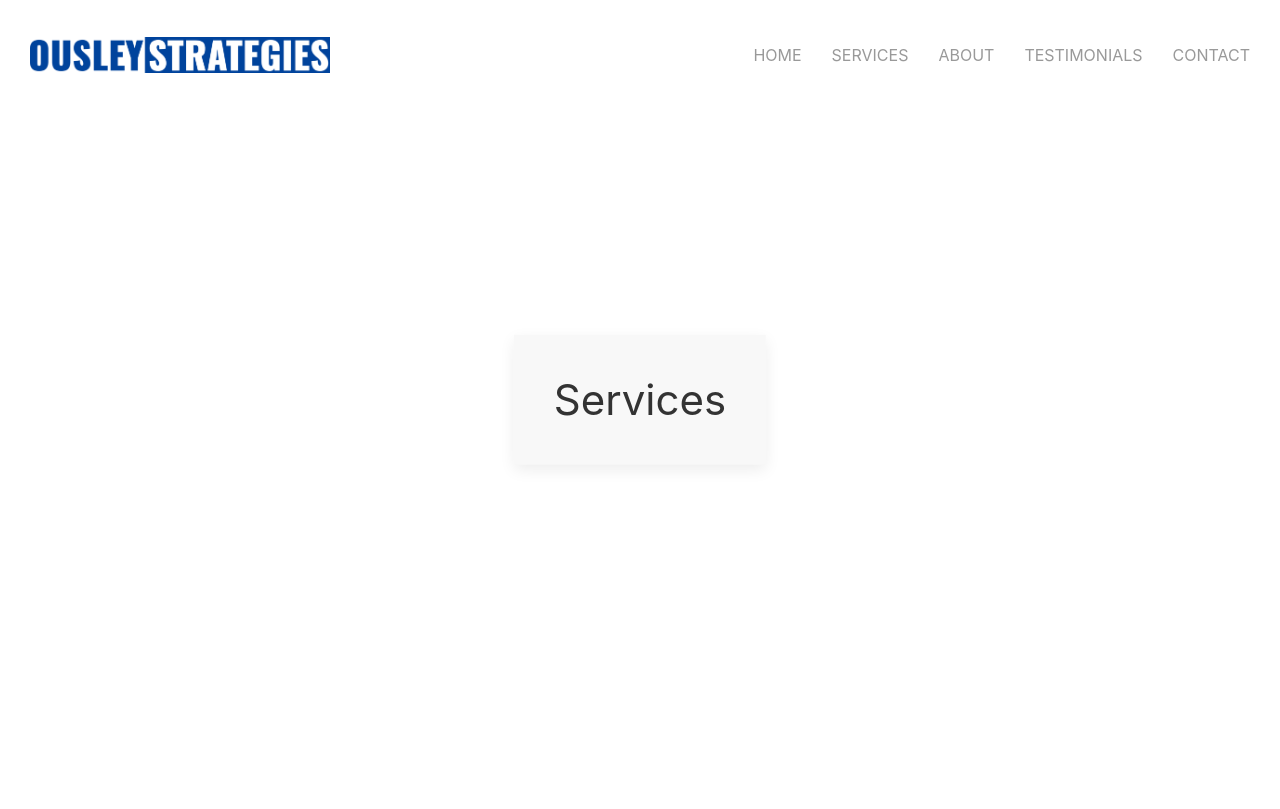
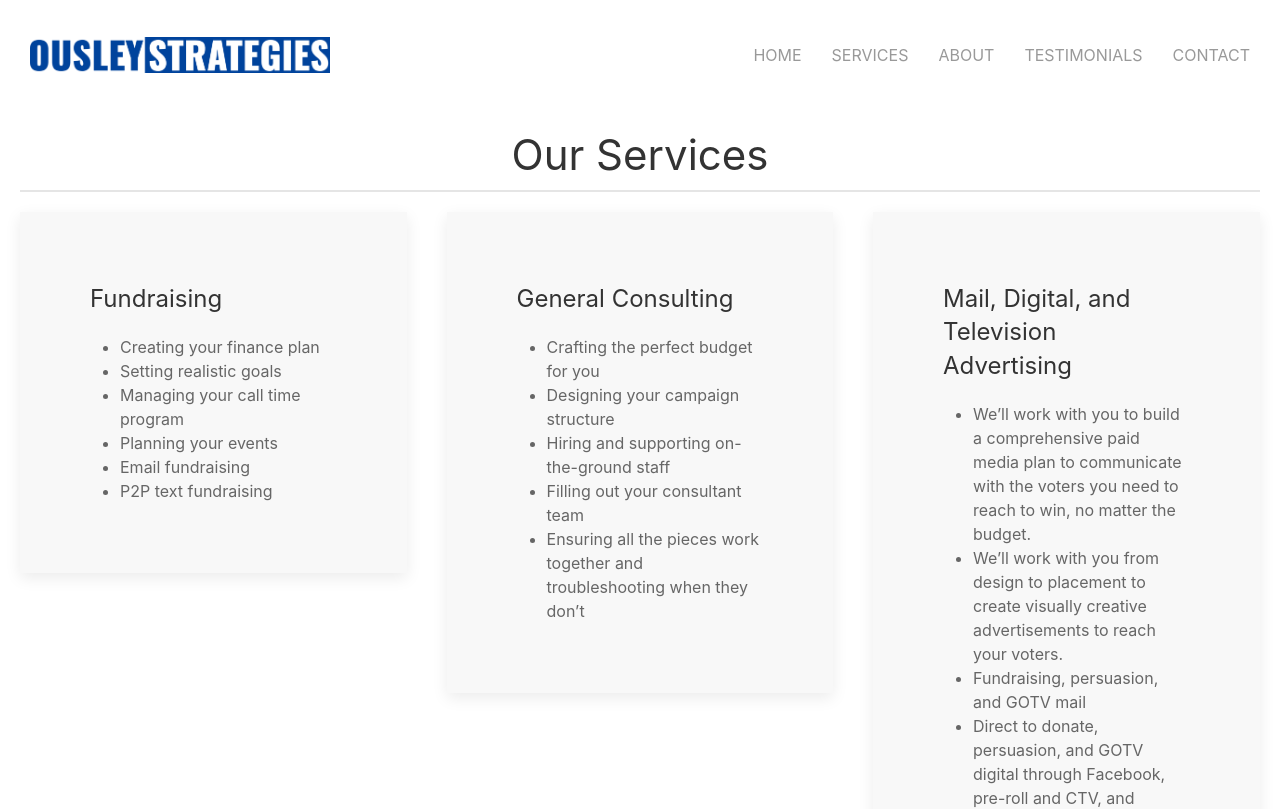
Before and after one commit to ray0095/michaelproject, a React (Create React App) app: page /services in a window 1280 px wide. Shown: the top 809 px of the page. Built offline with nearby package versions, Linux system fonts and the light colour scheme.

Commit message:
adding style to services, testimonials, and about me pages. removed background image from home page

```diff
--- a/src/App.js
+++ b/src/App.js
@@ -25,6 +25,7 @@ function App() {
     }, []);
   const isMobile = windowDimension <= 640;
 
+
   return (
     <Router>
       {isMobile ? (
--- a/src/components/About/About.js
+++ b/src/components/About/About.js
@@ -2,10 +2,47 @@ import React from 'react';
 
 function About() {
     return (
-        <div>
-            <div className="uk-position-center uk-card uk-card-default uk-card-body uk-animation-fade">
-                <h1 className="uk-text-center">About</h1>
+        <div className="uk-width-expand">
+
+            <h1 className="uk-heading-divider uk-margin-top uk-text-center">About Me</h1>
+
+
+            <div className="uk-card uk-card-default uk-width-1-1@m uk-animation-slide-bottom-medium" >
+                <div className="uk-card-header">
+                    <div className="uk-grid-small uk-flex-middle" uk-grid="true">
+                        <div className="uk-width-auto">
+                            <img alt="headshot" className="uk-border-circle" width="250" src="headshot.png"/>
+                        </div>
+                        <div className="uk-width-expand">
+                            <h3 className="uk-card-title uk-margin-remove-bottom">Michael Ousley</h3>
+                            <p className="uk-text-meta uk-margin-remove-top">Founder, CEO</p>
+                        </div>
+                    </div>
+                </div>
+                <div className="uk-card-body">
+                    <p>
+                        Michael has been a campaign staffer and consultant working in fundraising, campaign management, mail, and digital advertising for local and federal Democratic candidates across the country.</p>
+                    <p>
+                        Most recently, Michael was a Director at Tucker Green Consulting, where he managed multi-million dollar fundraising operations for federal, state, and municipal candidates for office in the New York City area. Michael also worked on mail and digital production the sister firm, Conscious Voter Contact.</p>
+                    <p>
+                        Prior to Tucker Green Consulting, Michael managed Laura Gillen’s campaign for Hempstead Town Supervisor in the suburbs of Long Island. Michael created a $2 million budget and worked with a variety of media consultants to execute the campaign’s mail, television, digital, polling, and field strategies.
+                    </p>
+                    <p>
+                        Originally from Missouri, Michael started his political career as an intern for Senator Claire McCaskill’s United States Senate campaign in 2012. Michael then went on to serve as the Missouri Democratic Party’s Data Director and VAN Administrator before leaving the position to take a more hands-on role managing political campaigns, first as the campaign manager for Susan McClintic’s candidacy for State Representative, where he crafted and executed a $300,000 budget.
+                    </p>
+                    <p>
+                        Following Susan McClintic’s campaign, Michael returned to the Missouri Democratic Party as the Party’s Finance Director, where he led a statewide fundraising effort to raise $3 million to cover the Party’s operating expenses.
+                    </p>
+                    <p>
+                    In 2018, Michael took a leave of absence from the Missouri Democratic Party to manage Lauren Arthur’s successful special election campaign for State Senate, <a href="https://www.vox.com/2018/6/5/17432312/missouri-special-election-results-lauren-arthur">delivering a win</a> that earned national attention. Michael oversaw a robust field operation and paid media campaign that flipped a district Trump won by 5 points into a 20 point victory.
+                    </p>
+                    <p>
+                        Michael now lives in Brooklyn, New York with his golden retriever, Ghost and his smoking hot girlfriend.
+                    </p>
+                </div>
             </div>
+
+
         </div>
     )
 }
--- a/src/components/Home/Home.js
+++ b/src/components/Home/Home.js
@@ -2,19 +2,17 @@ import React from 'react';
 import './Home.css';
 
 function Home() {
+
     return(
+        <div className="uk-height-1-1">
+            <div className="uk-child-width-1-2 uk-child-width-1-4@s uk-grid-match" uk-grid="true">
+                    <div className="uk-position-center uk-card uk-card-default uk-card-body uk-animation-fade">
+                        <h1 className="uk-text-center">From the Midwest to the Coast</h1>
+                        <h4 className="uk-text-center uk-text-italic">Professional political campaign expertise for every situation</h4>
+                    </div>
+            </div>
+        </div>
 
-            <div>
-                <div className="uk-grid-small uk-grid-match uk-height-match" uk-grid='true'>
-                    <div>
-                        <div className="uk-card uk-card-default uk-card-body uk-position-center-top uk-padding-large">
-                            <h3 className="uk-card-title">From the Midwest to the Coast</h3>
-                            <p>Professional political campaign expertise for every situation</p>
-                        </div>
-                    </div>
-                </div>
-
-            </div>
 
     )
 }
--- a/src/components/Reviews/Reviews.js
+++ b/src/components/Reviews/Reviews.js
@@ -2,11 +2,47 @@ import React from "react";
 
 function Reviews() {
     return(
-        <div>
-            <div className="uk-position-center uk-card uk-card-default uk-card-body uk-animation-fade">
-                <h1 className="uk-text-center">Reviews</h1>
+        <div className="uk-margin-right uk-margin-left">
+            <div className="uk-child-width-1-3@m" uk-grid="true" uk-scrollspy="cls: uk-animation-slide-bottom; target: .uk-card; delay: 300; repeat: true">
+                <div>
+                    <div className="uk-card uk-card-hover uk-card-default uk-card-body">
+                        <h3 className="uk-card-title">Testimonial 1</h3>
+                        <p>Lorem ipsum dolor sit amet, consectetur adipiscing elit.</p>
+                    </div>
+                </div>
+                <div>
+                    <div className="uk-card uk-card-hover uk-card-default uk-card-body" uk-scrollspy-classname="uk-animation-slide-top">
+                        <h3 className="uk-card-title">Testimonial 2</h3>
+                        <p>Lorem ipsum dolor sit amet, consectetur adipiscing elit.</p>
+                    </div>
+                </div>
+                <div>
+                    <div className="uk-card uk-card-hover uk-card-default uk-card-body">
+                        <h3 className="uk-card-title">Testimonial 3</h3>
+                        <p>Lorem ipsum dolor sit amet, consectetur adipiscing elit.</p>
+                    </div>
+                </div>
+                <div>
+                    <div className="uk-card uk-card-hover uk-card-default uk-card-body">
+                        <h3 className="uk-card-title">Testimonial 4</h3>
+                        <p>Lorem ipsum dolor sit amet, consectetur adipiscing elit.</p>
+                    </div>
+                </div>
+                <div>
+                    <div className="uk-card uk-card-hover uk-card-default uk-card-body">
+                        <h3 className="uk-card-title">Testimonial 5</h3>
+                        <p>Lorem ipsum dolor sit amet, consectetur adipiscing elit.</p>
+                    </div>
+                </div>
+                <div>
+                    <div className="uk-card uk-card-hover uk-card-default uk-card-body">
+                        <h3 className="uk-card-title">Testimonial 6</h3>
+                        <p>Lorem ipsum dolor sit amet, consectetur adipiscing elit.</p>
+                    </div>
+                </div>
             </div>
         </div>
+
 
     )
 }
--- a/src/components/Services/Services.js
+++ b/src/components/Services/Services.js
@@ -2,10 +2,49 @@ import React from 'react';
 
 function Services() {
     return(
-        <div>
-            <div className="uk-position-center uk-card uk-card-default uk-card-body uk-animation-fade">
-                <h1 className="uk-text-center">Services</h1>
+        <div className="uk-margin-right uk-margin-left">
+            <h1 className="uk-heading-divider uk-margin-top uk-text-center">Our Services</h1>
+            <div className="uk-child-width-1-3@m" uk-grid="true" uk-scrollspy="cls: uk-animation-slide-bottom; target: .uk-card; delay: 300; repeat: true">
+                <div>
+                    <div className="uk-card uk-card-hover uk-card-default uk-card-large uk-card-body">
+                        <h3 className="uk-card-title">Fundraising</h3>
+                                <ul>
+                                    <li>Creating your finance plan</li>
+                                    <li>Setting realistic goals</li>
+                                    <li>Managing your call time program</li>
+                                    <li>Planning your events</li>
+                                    <li>Email fundraising</li>
+                                    <li>P2P text fundraising</li>
+                                </ul>
+                    </div>
+                </div>
+
+                <div>
+                    <div className="uk-card uk-card-hover uk-card-default uk-card-large uk-card-body" uk-scrollspy-classname="uk-animation-slide-top">
+                    <h3 className="uk-card-title">General Consulting</h3>
+                            <ul>
+                                <li>Crafting the perfect budget for you</li>
+                                <li>Designing your campaign structure</li>
+                                <li>Hiring and supporting on-the-ground staff</li>
+                                <li>Filling out your consultant team</li>
+                                <li>Ensuring all the pieces work together and troubleshooting when they don’t</li>
+                            </ul>
+                    </div>
+                </div>
+                <div>
+                    <div className="uk-card uk-card-hover uk-card-default uk-card-large uk-card-body">
+                        <h3 className="uk-card-title">Mail, Digital, and Television Advertising</h3>
+                            <ul>
+                                <li>We’ll work with you to build a comprehensive paid media plan to communicate with the voters you need to reach to win, no matter the budget.</li>
+                                <li>We’ll work with you from design to placement to create visually creative advertisements to reach your voters.</li>
+                                <li>Fundraising, persuasion, and GOTV mail</li>
+                                <li>Direct to donate, persuasion, and GOTV digital through Facebook, pre-roll and CTV, and banner ads</li>
+                                <li>Writing a persuasive TV script, organizing and directing the video shoot, and working with television buyers to place ads in any market.</li>
+                            </ul>
+                    </div>
+                </div>
             </div>
+
         </div>
     )
 }
```
Also changed, not shown: public/background.jpg (added), 1 other file (tests, documents, lock files or other folders).
